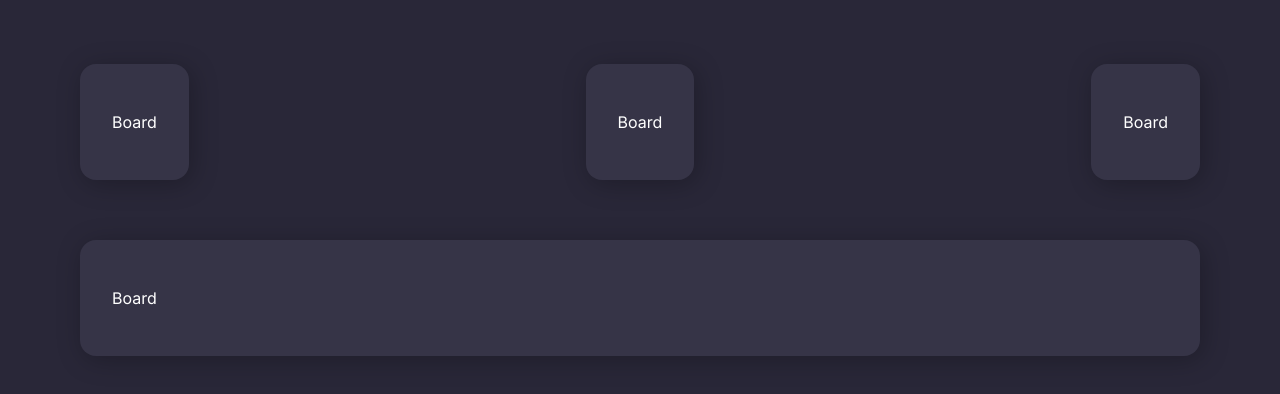
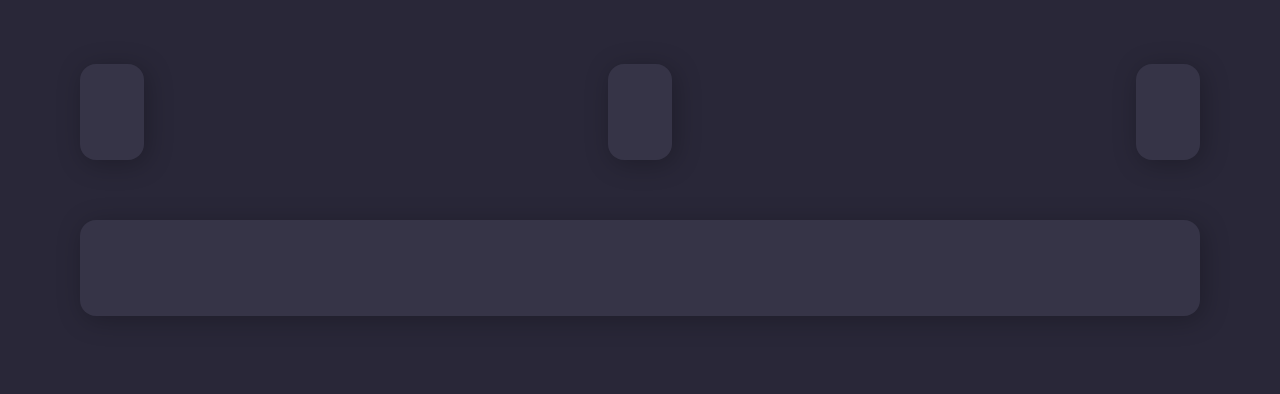
Before and after one commit to eduardamirelly/dashboard-boracodar, a React (Vite) app: page / in a window 1280 px wide. Shown: the top 394 px of the page. Built offline with nearby package versions, Linux system fonts and the light colour scheme.

Commit message:
🎨 add BoardProps on Board component

```diff
--- a/src/components/Board/index.tsx
+++ b/src/components/Board/index.tsx
@@ -1,9 +1,20 @@
+import { ReactNode } from "react";
+import { Heading } from "../Heading";
 import { BoardContainer } from "./styles";
 
-export function Board() {
+interface BoardProps {
+  title: string;
+  children: ReactNode;
+}
+
+export function Board({ title, children }: BoardProps) {
   return (
     <BoardContainer>
-      Board
+      <Heading>
+        {title}
+      </Heading>
+
+      {children}
     </BoardContainer>
   )
 }
```
